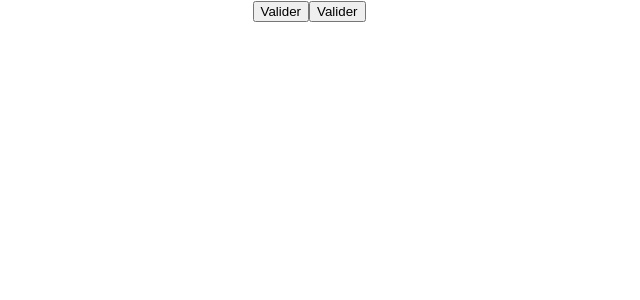
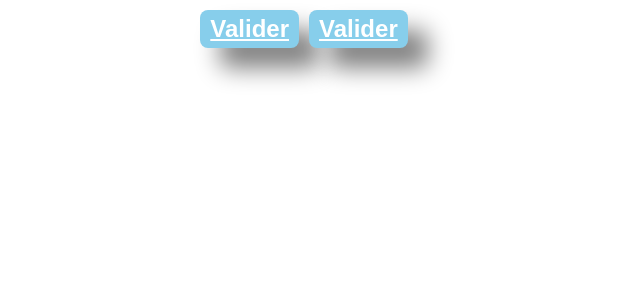
Before and after one commit to mdefilippis69/2023-06-tjs, a React (Create React App) app: page / in a window 1280 px wide. Shown: the top 300 px of the page, without its empty margins (331-971 px from the left). Built offline with nearby package versions, Linux system fonts and the light colour scheme.

Commit message:
ajout CSS Button

```diff
--- a/src/App/components/ui/Button/Button.css
+++ b/src/App/components/ui/Button/Button.css
@@ -0,0 +1,19 @@
+.Button{
+    padding: 5px 10px;
+    background-color: skyblue;
+    color: white;
+    font-weight: 700;
+    text-decoration: underline;
+    border: none;
+    border-radius: 8px;
+    font-size: x-large;
+    box-shadow: 20px 20px 25px grey;
+    margin-bottom: 10px;
+    margin-right: 10px;
+    margin-top: 10px;
+}
+
+.Button:hover{
+    box-shadow: 10px 10px 25px grey;
+    border: 1px solid white;
+}
--- a/src/App/components/ui/Button/Button.jsx
+++ b/src/App/components/ui/Button/Button.jsx
@@ -1,7 +1,8 @@
 import React from 'react'
+import './Button.css'
 
 const Button=(props)=>{
-    return <button>Valider</button>;
+    return <button className='Button'>Valider</button>;
 }
 
 export default Button
```
